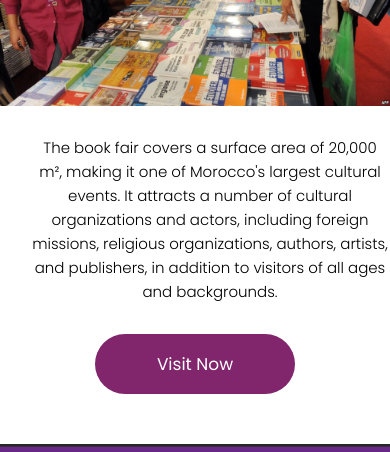
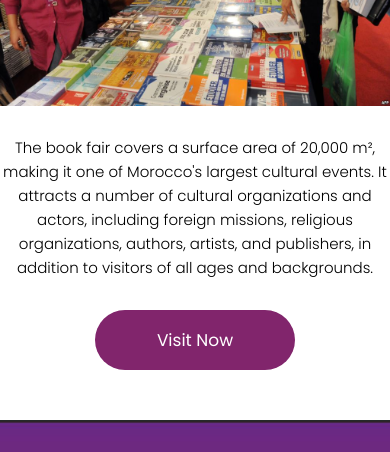
Before and after one commit to aminesaissihassani/memorialbooks-brief-2, a plain HTML site: page events.html in a window 390 px wide. Shown: the part 1000-1452 px from the top of the page. Drawn offline with Linux system fonts and the light colour scheme.

Commit message:
fix a bug in events

```diff
--- a/css/style.css
+++ b/css/style.css
@@ -1837,6 +1837,9 @@ margin-top: 90px;
     .casa-pic {
         margin: 0 50px;
     }
+    .casa-des {
+        margin-left: 0;
+    }
 }
 
 /* events */
```
